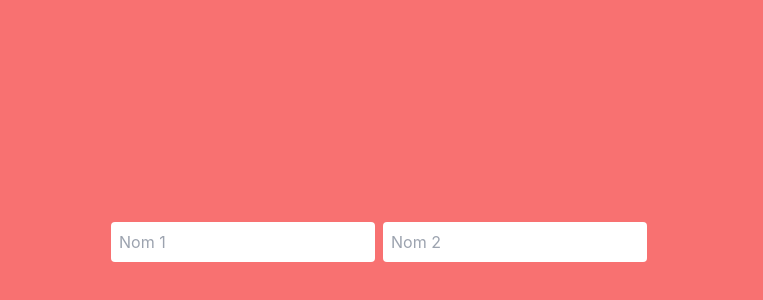
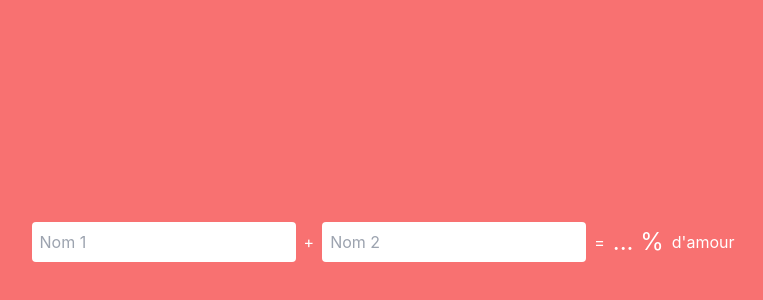
Before and after one commit to Androz2091/react-love-calc, a React (Create React App) app: page / in a window 1280 px wide. Shown: the part 158-458 px from the top of the page, without its empty margins (257-1020 px from the left). Built offline with nearby package versions, Linux system fonts and the light colour scheme.

Commit message:
:sparkles: Working

```diff
--- a/package.json
+++ b/package.json
@@ -4,6 +4,7 @@
   "private": true,
   "dependencies": {
     "@craco/craco": "^6.1.1",
+    "crypto-js": "^4.0.0",
     "react": "^17.0.1",
     "react-dom": "^17.0.1",
     "react-scripts": "4.0.3"
--- a/src/components/Form.js
+++ b/src/components/Form.js
@@ -1,3 +1,4 @@
+import MD5 from 'crypto-js/md5';
 import { useState } from 'react';
 
 const Form = () => {
@@ -5,39 +6,35 @@ const Form = () => {
     const [firstName, setFirstName] = useState('');
     const [secondName, setSecondName] = useState('');
 
-    const getNumbers = (string) => {
-        const occurences = [];
-        for (let character in string.split('')) {
-            const charOccurences = string.split('').filter((e) => e === character).length;
-            occurences.push(charOccurences);
-        }
-        return occurences;
-    }
-
-    const calculateLove = () => {
-        const string = firstName + secondName;
-        let numbers = getNumbers(string);
-        while (numbers.length > 2) {
-            numbers = numbers[0] + numbers[numbers.length - 1];
-        }
-        return numbers.join('');
+    const calculateLove = (name1, name2) => {
+        if (!firstName || !secondName) return '';
+        const string = [name1, name2].sort((a, b) => a.localeCompare(b)).join('');
+        console.log(MD5(string).toString());
+        const numbers = MD5(string).toString().split('').filter((c) => !isNaN(c));
+        const baseResult = parseInt(numbers[0] + numbers[1]);
+        return baseResult + 30 > 100 ?
+            (baseResult + 15 > 100 ? baseResult : baseResult + 15)
+            : baseResult + 30;
     }
 
     return (
-        <div className="form space-x-2">
+        <div className="form space-x-2 text-white">
             <input
                 value={firstName}
                 onChange={(e) => setFirstName(e.target.value)}
                 placeholder="Nom 1"
                 className="p-2 border-pink rounded focus:outline-none"
             />
+            <p>+</p>
             <input
                 value={secondName}
                 onChange={(e) => setSecondName(e.target.value)}
                 placeholder="Nom 2"
                 className="p-2 border-pink rounded focus:outline-none"
             />
-            <h2>{ calculateLove() }</h2>
+            <p> =</p>
+            <h2 className="text-2xl">{(firstName && secondName) ? calculateLove(firstName, secondName) : '... '}%</h2>
+            <p>d'amour</p>
         </div>
     )
 }
--- a/src/index.css
+++ b/src/index.css
@@ -33,3 +33,7 @@ code {
     font-family: source-code-pro, Menlo, Monaco, Consolas, 'Courier New',
         monospace;
 }
+
+input {
+    color: black;
+}
```
Also changed, not shown: 2 other files (tests, documents, lock files or other folders).
